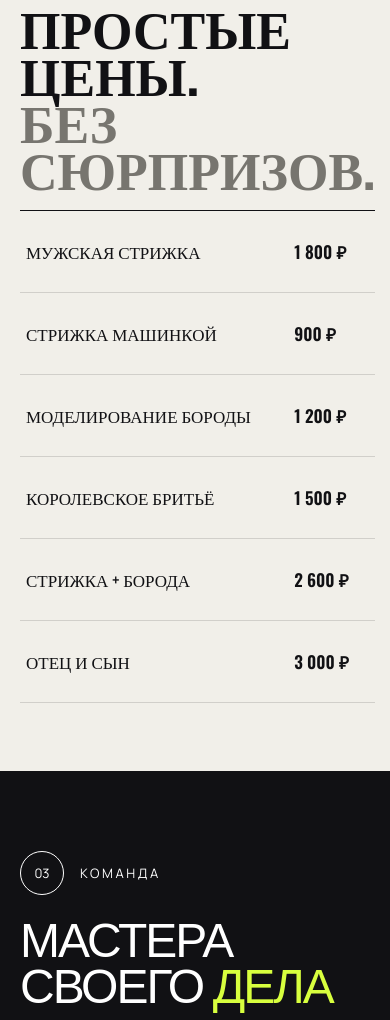
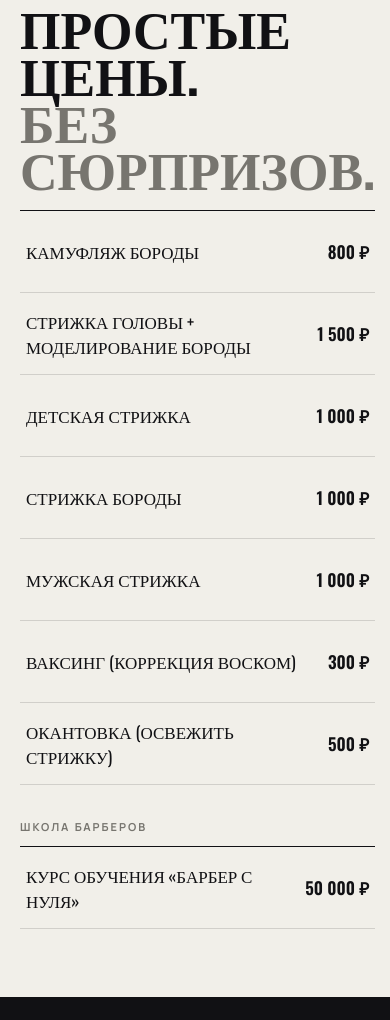
Before and after one commit to bratok221421/noir-barbershop, a plain HTML site: page index.html in a window 390 px wide. Shown: the part 4583-5603 px from the top of the page. Drawn offline with nearby package versions, Linux system fonts and the light colour scheme.

Commit message:
Add files via upload

```diff
--- a/index.html
+++ b/index.html
@@ -90,7 +90,7 @@
         <h2>Выбери свой <em>ритуал</em></h2>
       </div>
       <div class="service-grid">
-        <article class="service-card reveal" data-price="1 800 ₽">
+        <article class="service-card reveal" data-price="1 000 ₽" data-service="Мужская стрижка">
           <img src="https://images.unsplash.com/photo-1621605815971-fbc98d665033?auto=format&fit=crop&w=900&q=85" alt="Мужская стрижка" onerror="this.onerror=null;this.src='assets/work-2.jpg'">
           <div class="service-overlay"></div>
           <span class="service-number">01</span>
@@ -102,7 +102,7 @@
             <button type="button" aria-label="Выбрать модельную стрижку"></button>
           </div>
         </article>
-        <article class="service-card reveal" data-price="1 200 ₽">
+        <article class="service-card reveal" data-price="1 000 ₽" data-service="Стрижка бороды">
           <img src="https://images.unsplash.com/photo-1620331311520-246422fd82f9?auto=format&fit=crop&w=900&q=85" alt="Уход за бородой" onerror="this.onerror=null;this.src='assets/work-4.jpg'">
           <div class="service-overlay"></div>
           <span class="service-number">02</span>
@@ -114,7 +114,7 @@
             <button type="button" aria-label="Выбрать уход за бородой"></button>
           </div>
         </article>
-        <article class="service-card reveal" data-price="2 600 ₽">
+        <article class="service-card reveal" data-price="1 500 ₽" data-service="Стрижка головы + моделирование бороды">
           <img src="https://images.unsplash.com/photo-1503951914875-452162b0f3f1?auto=format&fit=crop&w=900&q=85" alt="Полный образ" onerror="this.onerror=null;this.src='assets/work-1.jpg'">
           <div class="service-overlay"></div>
           <span class="service-number">03</span>
@@ -160,23 +160,30 @@
         <h2>Простые цены.<br><em>Без сюрпризов.</em></h2>
       </div>
       <div class="price-table reveal">
+        <button class="price-row" type="button" data-service="Камуфляж бороды">
+          <span>Камуфляж бороды</span><strong>800 ₽</strong>
+        </button>
+        <button class="price-row" type="button" data-service="Стрижка головы + моделирование бороды">
+          <span>Стрижка головы + моделирование бороды</span><strong>1 500 ₽</strong>
+        </button>
+        <button class="price-row" type="button" data-service="Детская стрижка">
+          <span>Детская стрижка</span><strong>1 000 ₽</strong>
+        </button>
+        <button class="price-row" type="button" data-service="Стрижка бороды">
+          <span>Стрижка бороды</span><strong>1 000 ₽</strong>
+        </button>
         <button class="price-row" type="button" data-service="Мужская стрижка">
-          <span>Мужская стрижка</span><small>60–75 мин</small><strong>1 800 ₽</strong><i></i>
+          <span>Мужская стрижка</span><strong>1 000 ₽</strong>
         </button>
-        <button class="price-row" type="button" data-service="Стрижка машинкой">
-          <span>Стрижка машинкой</span><small>30 мин</small><strong>900 ₽</strong><i></i>
+        <button class="price-row" type="button" data-service="Ваксинг (коррекция воском)">
+          <span>Ваксинг (коррекция воском)</span><strong>300 ₽</strong>
         </button>
-        <button class="price-row" type="button" data-service="Моделирование бороды">
-          <span>Моделирование бороды</span><small>40 мин</small><strong>1 200 ₽</strong><i></i>
+        <button class="price-row" type="button" data-service="Окантовка (освежить стрижку)">
+          <span>Окантовка (освежить стрижку)</span><strong>500 ₽</strong>
         </button>
-        <button class="price-row" type="button" data-service="Королевское бритьё">
-          <span>Королевское бритьё</span><small>45 мин</small><strong>1 500 ₽</strong><i></i>
-        </button>
-        <button class="price-row" type="button" data-service="Стрижка + борода">
-          <span>Стрижка + борода</span><small>90 мин</small><strong>2 600 ₽</strong><i></i>
-        </button>
-        <button class="price-row" type="button" data-service="Отец и сын">
-          <span>Отец и сын</span><small>90 мин</small><strong>3 000 ₽</strong><i></i>
+        <p class="price-group">Школа барберов</p>
+        <button class="price-row" type="button" data-service="Курс обучения «Барбер с нуля»">
+          <span>Курс обучения «Барбер с нуля»</span><strong>50 000 ₽</strong>
         </button>
       </div>
     </section>
@@ -229,14 +236,14 @@
           <div class="form-row">
             <label>Услуга
               <select name="service">
-                <option>Модельная стрижка — 1 800 ₽</option>
-                <option>Мужская стрижка — 1 800 ₽</option>
-                <option>Стрижка машинкой — 900 ₽</option>
-                <option>Королевская борода — 1 200 ₽</option>
-                <option>Моделирование бороды — 1 200 ₽</option>
-                <option>Королевское бритьё — 1 500 ₽</option>
-                <option>Стрижка + борода — 2 600 ₽</option>
-                <option>Отец и сын — 3 000 ₽</option>
+                <option>Камуфляж бороды — 800 ₽</option>
+                <option>Стрижка головы + моделирование бороды — 1 500 ₽</option>
+                <option>Детская стрижка — 1 000 ₽</option>
+                <option>Стрижка бороды — 1 000 ₽</option>
+                <option>Мужская стрижка — 1 000 ₽</option>
+                <option>Ваксинг (коррекция воском) — 300 ₽</option>
+                <option>Окантовка (освежить стрижку) — 500 ₽</option>
+                <option>Курс обучения «Барбер с нуля» — 50 000 ₽</option>
               </select>
             </label>
             <label>Мастер
@@ -277,6 +284,7 @@
         <span>NOIR</span>
         <p>Атмосфера мужского ритуала</p>
       </div>
+      <video class="atmo-video" id="atmoVideo" src="assets/atmosphere.mp4" preload="none" playsinline loop controls></video>
     </div>
   </div>
   <script src="script.js"></script>
--- a/script.js
+++ b/script.js
@@ -34,7 +34,12 @@ const observer = new IntersectionObserver((entries) => {
 
 document.querySelectorAll(".reveal").forEach((element) => observer.observe(element));
 
+const atmoVideo = document.getElementById("atmoVideo");
+atmoVideo.addEventListener("canplay", () => modal.classList.add("has-video"));
+atmoVideo.addEventListener("error", () => modal.classList.remove("has-video"));
+
 playButton.addEventListener("click", () => {
+  atmoVideo.play().catch(() => {}); // нет файла assets/atmosphere.mp4 — остаётся картинка
   modal.classList.add("open");
   modal.setAttribute("aria-hidden", "false");
   document.body.classList.add("modal-open");
@@ -49,13 +54,22 @@ function closeModal() {
   if (document.fullscreenElement) {
     document.exitFullscreen().catch(() => {});
   }
+  atmoVideo.pause();
+  atmoVideo.currentTime = 0;
   modal.classList.remove("open");
   modal.setAttribute("aria-hidden", "true");
   document.body.classList.remove("modal-open");
 }
 
 modalClose.addEventListener("click", closeModal);
-modal.addEventListener("click", closeModal);
+modal.addEventListener("click", (event) => {
+  if (event.target.closest("video")) return; // клики по плееру не закрывают окно
+  closeModal();
+});
+// Esc в полноэкранном режиме закрывает только полный экран, поэтому закрываем окно сами
+document.addEventListener("fullscreenchange", () => {
+  if (!document.fullscreenElement && modal.classList.contains("open")) closeModal();
+});
 document.addEventListener("keydown", (event) => {
   if (event.key === "Escape") closeModal();
 });
@@ -65,7 +79,7 @@ document.querySelectorAll(".service-card").forEach((card) => {
   card.setAttribute("role", "button");
   card.addEventListener("keydown", (e) => { if (e.key === "Enter" || e.key === " ") { e.preventDefault(); card.click(); } });
   card.addEventListener("click", () => {
-    const title = card.querySelector("h3").textContent;
+    const title = card.dataset.service || card.querySelector("h3").textContent;
     const serviceSelect = bookingForm.querySelector('[name="service"]');
     for (const option of serviceSelect.options) {
       if (option.textContent.includes(title)) {
--- a/styles.css
+++ b/styles.css
@@ -112,7 +112,7 @@ button, input, select { font: inherit; }
 .price-heading { transform:translateY(-28px); }
 .price-heading h2 em { color:#77756f; font-style:normal; }
 .price-table { border-top:1px solid var(--ink); }
-.price-row { width:100%; height:88px; display:grid; grid-template-columns:1fr 120px 100px; align-items:center; border:0; border-bottom:1px solid var(--line); background:transparent; color:var(--ink); text-align:left; cursor:pointer; transition:.25s; }
+.price-row { width:100%; height:88px; display:grid; grid-template-columns:1fr auto; gap:24px; align-items:center; border:0; border-bottom:1px solid var(--line); background:transparent; color:var(--ink); text-align:left; cursor:pointer; transition:.25s; }
 .price-row:hover { padding-left:14px; background:#e7e3da; }
 .price-row > span { font-family:"Oswald"; font-size:20px; text-transform:uppercase; }
 .price-row small { color:#77756f; font-size:11px; }
@@ -165,7 +165,7 @@ footer p:last-child { text-align:right; }
 
 .video-modal { position:fixed; z-index:1000; inset:0; width:100vw; height:100vh; display:grid; place-items:center; background:#09090a; opacity:0; visibility:hidden; transition:.35s; }
 .video-modal.open { opacity:1; visibility:visible; }
-.modal-content { width:100vw; height:100vh; max-width:none; max-height:none; aspect-ratio:auto; transform:scale(1.05); transition:transform .6s cubic-bezier(.2,.7,.2,1); }
+.modal-content { position:relative; width:100vw; height:100vh; max-width:none; max-height:none; aspect-ratio:auto; transform:scale(1.05); transition:transform .6s cubic-bezier(.2,.7,.2,1); }
 .video-modal.open .modal-content { transform:scale(1); }
 .video-placeholder { width:100%; height:100%; display:flex; flex-direction:column; align-items:center; justify-content:center; cursor:pointer; background:linear-gradient(180deg, rgba(0,0,0,.05) 35%, rgba(0,0,0,.55)), url("https://images.unsplash.com/photo-1521590832167-7bcbfaa6381f?auto=format&fit=crop&w=1920&q=85") center/cover no-repeat #1a1a1d; }
 .video-placeholder span { font-family:"Oswald"; font-size:clamp(64px, 12vw, 190px); letter-spacing:.12em; color:white; text-shadow:0 4px 40px rgba(0,0,0,.45); }
@@ -229,7 +229,7 @@ footer p:last-child { text-align:right; }
   .works-grid { grid-template-columns:1fr; grid-template-rows:none; }
   .work-card, .work-tall, .work-card:last-child { grid-column:auto; grid-row:auto; height:380px; }
   .price-heading h2 { font-size:52px; line-height:.9; white-space:normal; }
-  .price-row { grid-template-columns:1fr 75px; height:82px; }
+  .price-row { grid-template-columns:1fr auto; gap:16px; height:82px; }
   .price-row small { display:none; }
   .price-row > span, .price-row strong { font-size:17px; }
   .booking { padding:32px 0 0; }
@@ -253,3 +253,10 @@ footer p:last-child { text-align:right; }
 .form-status.error { color:#ff8a7a; }
 .form-status a { text-decoration:underline; }
 .booking-form button[disabled] { opacity:.6; cursor:progress; }
+
+.price-group { margin:34px 0 0; padding-bottom:12px; border-bottom:1px solid var(--ink); font-size:11px; font-weight:700; text-transform:uppercase; letter-spacing:2px; color:#77756f; }
+.price-row > span { padding-right:8px; }
+.price-row strong { white-space:nowrap; }
+
+.atmo-video { position:absolute; inset:0; z-index:1; width:100%; height:100%; object-fit:contain; background:#000; opacity:0; pointer-events:none; transition:opacity .4s; }
+.video-modal.has-video .atmo-video { opacity:1; pointer-events:auto; }
```
